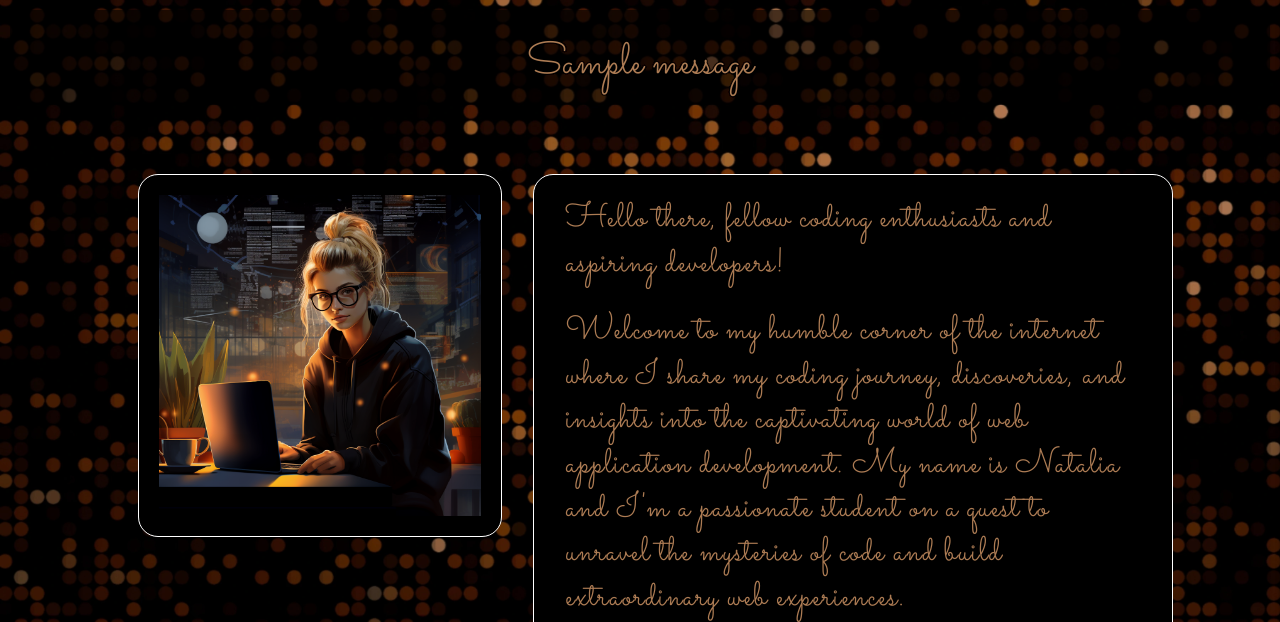
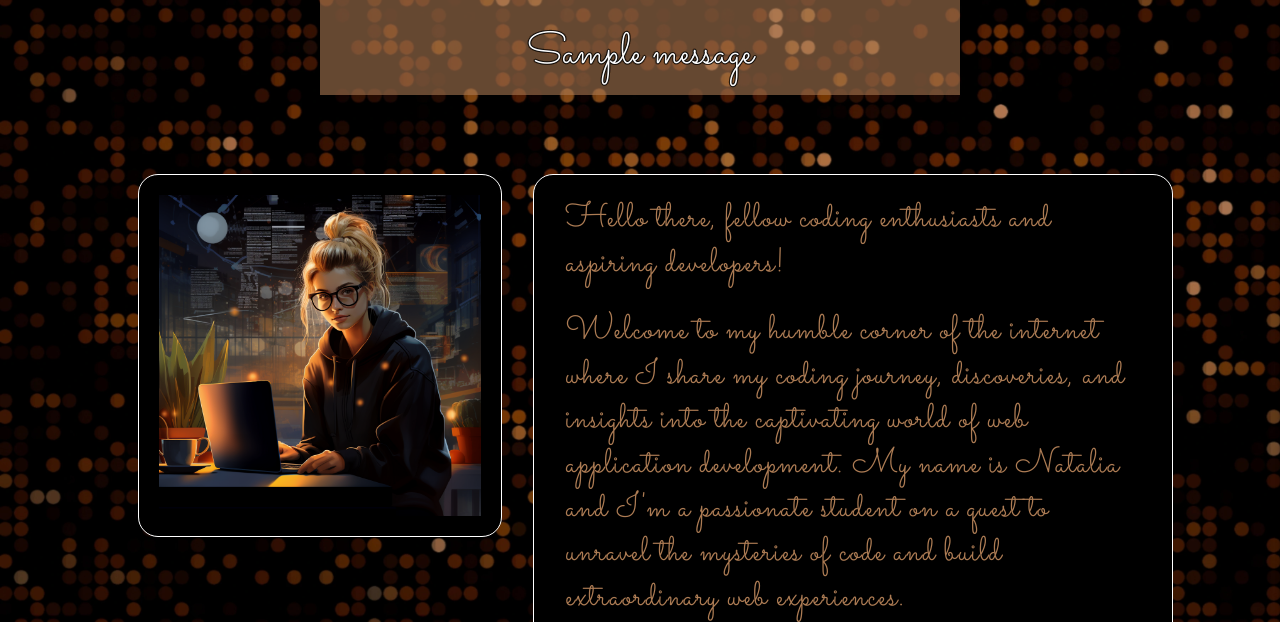
Before and after one commit to NataliaCzeladka/come-code-with-me, a Flask app: page / in a window 1280 px wide. Shown: the part 176-798 px from the top of the page. Run offline with Flask 2, Linux system fonts and the light colour scheme; one stand-in notice (Sample message) is shown; some libraries are stand-ins or nearby versions; some web fonts are replaced.

Commit message:
Edit flashed messages container

```diff
--- a/static/css/style.css
+++ b/static/css/style.css
@@ -231,13 +231,13 @@
 
 .flash-msg {
     font-family: 'Sacramento', serif;
-    color:#ad7c54;
+    /* color:#ad7c54; */
+    color: #fafafa;
     text-shadow: #000 0px 0px 1px,   #000 0px 0px 1px,   #000 0px 0px 1px,
         #000 0px 0px 1px,   #000 0px 0px 1px,   #000 0px 0px 1px,
         #000 0px 0px 1px,   #000 0px 0px 1px,   #000 0px 0px 1px,
         #000 0px 0px 1px,   #000 0px 0px 1px,   #000 0px 0px 1px;
-    background-color: #00000095;
-    margin: 10px;
+    background-color: #ad7c5495;
 }
 
 .internal-link {
--- a/templates/base.html
+++ b/templates/base.html
@@ -69,9 +69,11 @@
       {% with messages = get_flashed_messages() %}
           {% if messages %}
               {% for message in messages %}
-                  <div class="row flash-msg">
-                      <h3 class="center-align col s4 offset-s4">{{ message }}</h3>
-                  </div>
+                <div class="row flash-container">
+                    <div class="col s10 offset-s1 m8 offset-m2 xl6 offset-xl3 center-align flash-msg">
+                        <h3>{{ message }}</h3>
+                    </div>
+                </div>
               {% endfor %}
           {% endif %}
       {% endwith %}
```
